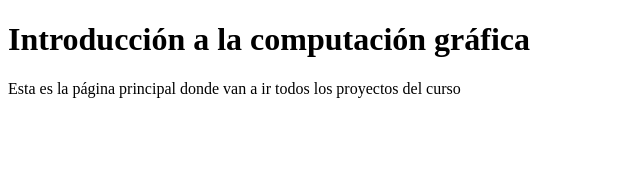
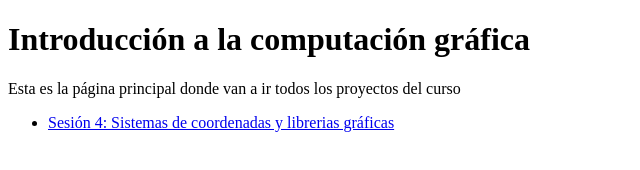
Before and after one commit to ARODUMNG/ICG-MUL-A-2024-2, a plain HTML site: page index.html in a window 1280 px wide. Shown: the whole page, without its empty margins (0-640 px from the left). Drawn offline with Linux system fonts and the light colour scheme.

Commit message:
Update index.html

```diff
--- a/index.html
+++ b/index.html
@@ -8,5 +8,8 @@
 <body>
     <h1>Introducción a la computación gráfica</h1>
     <p>Esta es la página principal donde van a ir todos los proyectos del curso</p>
+    <ul>
+        <li><a href="AC-15AGO">Sesión 4: Sistemas de coordenadas y librerias gráficas</a></li>
+    </ul>
 </body>
 </html>
```
